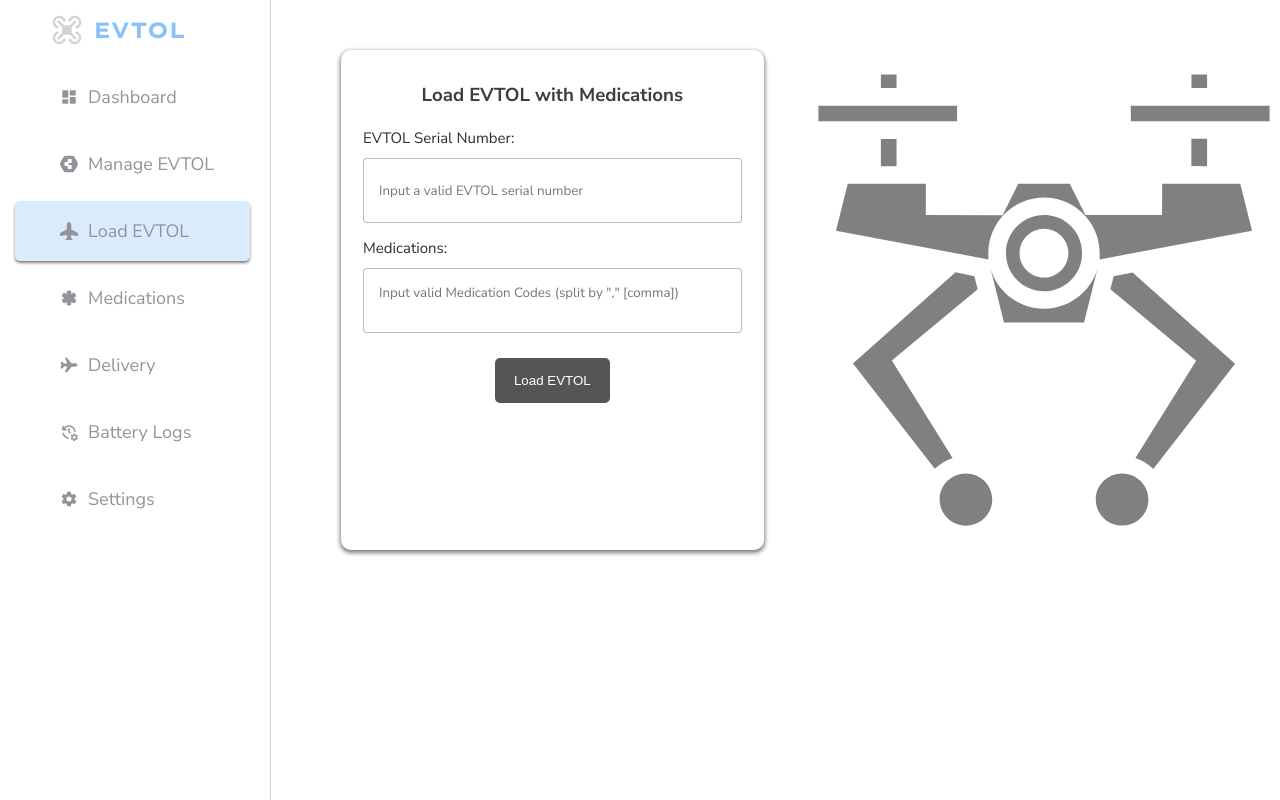
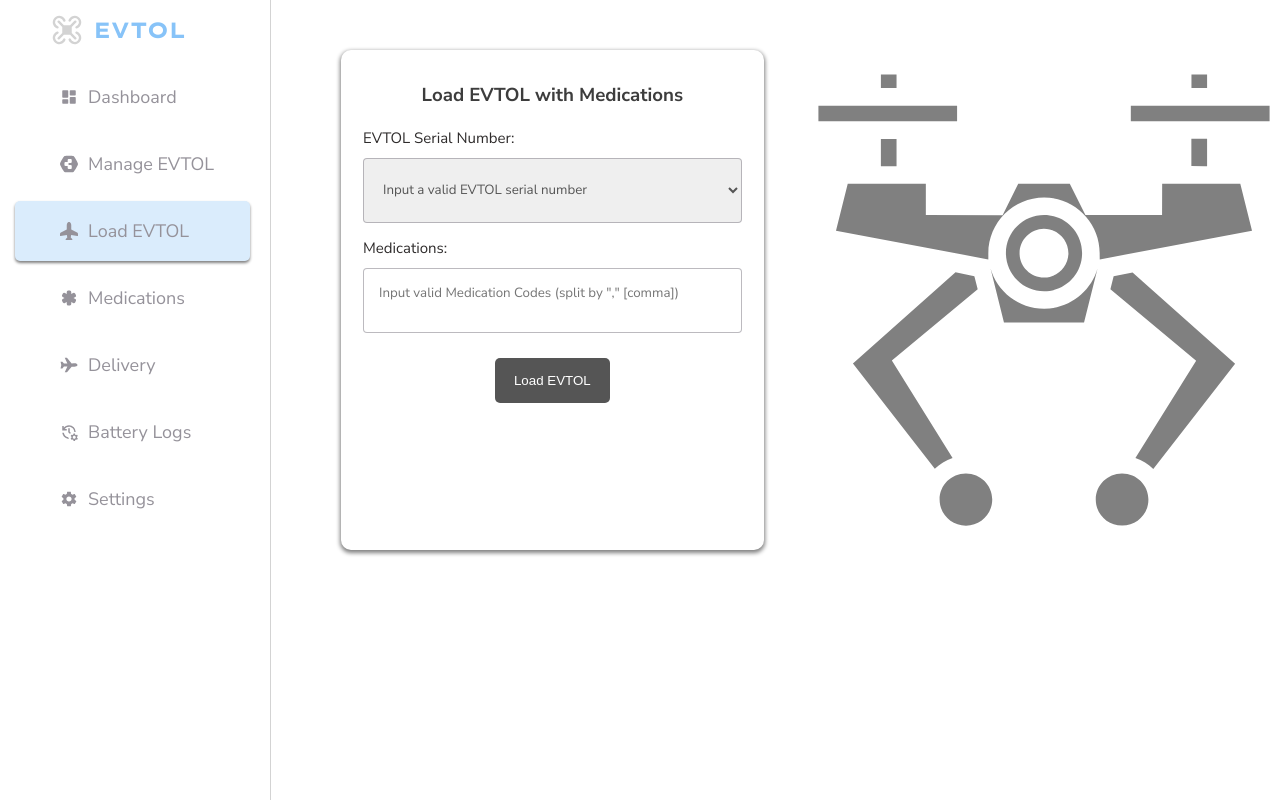
Before and after one commit to Korede647/Evtol-frontend, a React (Vite) app: page /loadEvtol in a window 1280 px wide. Built offline with nearby package versions, Linux system fonts and the light colour scheme; a web font is replaced by a local one.

Commit message:
modification

```diff
--- a/src/pages/loadEvtol/LoadEvtol.jsx
+++ b/src/pages/loadEvtol/LoadEvtol.jsx
@@ -12,7 +12,9 @@ const LoadEvtol = () => {
            <h3> Load EVTOL with Medications</h3>
             <div className="loadSN">
                 <label htmlFor="">EVTOL Serial Number:</label>
-                <input type="text" placeholder='Input a valid EVTOL serial number' />
+                <select name="" id="">
+                  <option value="">Input a valid EVTOL serial number</option>
+                </select>
             </div>
 
             <div className="loadSN">
--- a/src/pages/loadEvtol/loadEvtol.css
+++ b/src/pages/loadEvtol/loadEvtol.css
@@ -65,7 +65,7 @@
     color: #2e2b2b;
 }
 
-.loadSN> textarea, .loadSN>input{
+.loadSN> textarea, .loadSN>select{
     height: 65px;
     resize: none;
     font-family: "Nunito Sans", serif;
@@ -73,6 +73,7 @@
     border: solid 1px #95929aa1;
     outline: none;
     padding: 15px;
+    color: #555;
 }
 
 .formLoad> button{
--- a/src/pages/manageEvtol/MngEvtol.jsx
+++ b/src/pages/manageEvtol/MngEvtol.jsx
@@ -1,8 +1,16 @@
-import React from 'react'
+import React, { useEffect, useState } from 'react'
 import "./mngEvtol.css"
 import SideBar from '../../components/sidebar/SideBar'
 
 const MngEvtol = () => {
+    const [evtol, setEvtol] = useState([])
+
+    useEffect(() => {
+        const fetchData = async () =>{
+           const response = await axios.get()
+        }
+    })
+
   return (
     <div className='mngMain'>
       <SideBar/>
@@ -19,13 +27,13 @@ const MngEvtol = () => {
         <th>Status</th>
        </tr>
 
-        <tr className='evtol'>
+        <tbody className='evtol'>
             <td>ENENNFJJKKSK</td>
             <td>CRUISERWEIGHT</td>
             <td>400.0</td>
             <td>90%</td>
             <td> DELIVERING</td>
-            </tr>
+            </tbody>
       </table>
 
       </div>
```
Also changed, not shown: src/components/API_URL.jsx (added).
